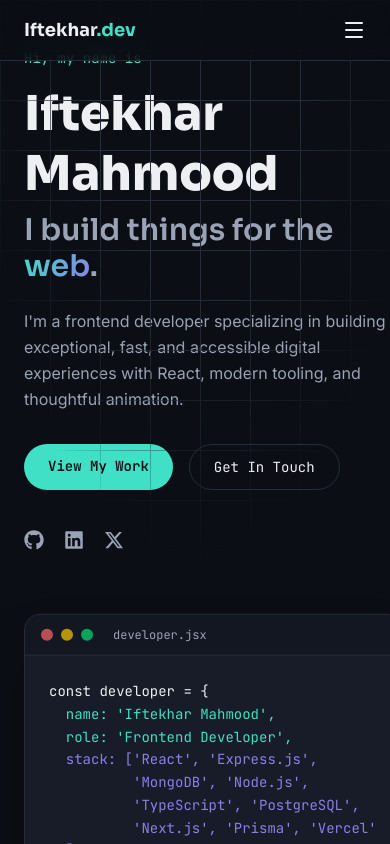
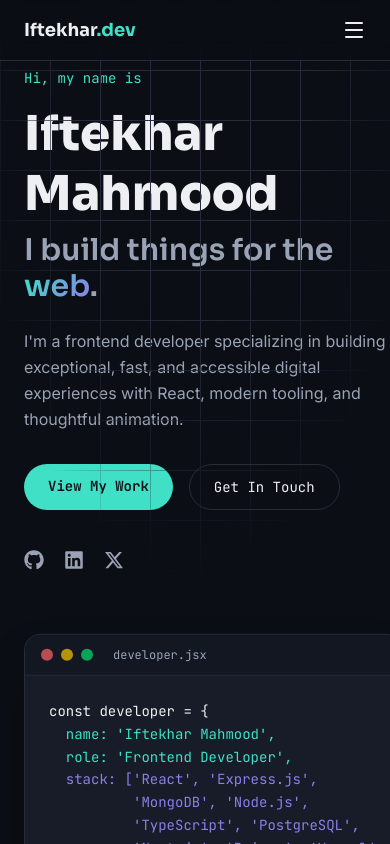
Before and after one commit to princemahmood117/iftekhar-portfolio, a React (Vite) app in the folder my-portfolio/: page / in a window 390 px wide. Shown: the top 844 px of the page. Built offline with nearby package versions, Linux system fonts and the light colour scheme; the HTML template or start-up script is replaced by a standard one.

Commit message:
fixed top

```diff
--- a/my-portfolio/src/components/Hero.jsx
+++ b/my-portfolio/src/components/Hero.jsx
@@ -37,7 +37,7 @@ export default function Hero() {
     <section
       id="hero"
       ref={scope}
-      className="relative min-h-screen flex items-center justify-center overflow-hidden grid-fade"
+      className="relative mt-5 md:mt-0 min-h-screen flex items-center justify-center overflow-hidden grid-fade"
     >
       <div className="max-w-6xl mx-auto px-6 grid md:grid-cols-2 gap-16 items-center w-full">
         {/* LEFT: info */}
--- a/my-portfolio/src/data/portfolioData.js
+++ b/my-portfolio/src/data/portfolioData.js
@@ -49,6 +49,6 @@ export const projects = [
     stack: ['React', 'Express.js', 'Framer Motion', 'GSAP', 'Firebase', 'MongoDB','Google Charts'],
     image: 'https://i.ibb.co.com/hxwsScZW/soon.jpg',
     live: '#',
-    github: '#',
+    github: 'https://github.com/princemahmood117/Ecom',
   },
 ]
```
